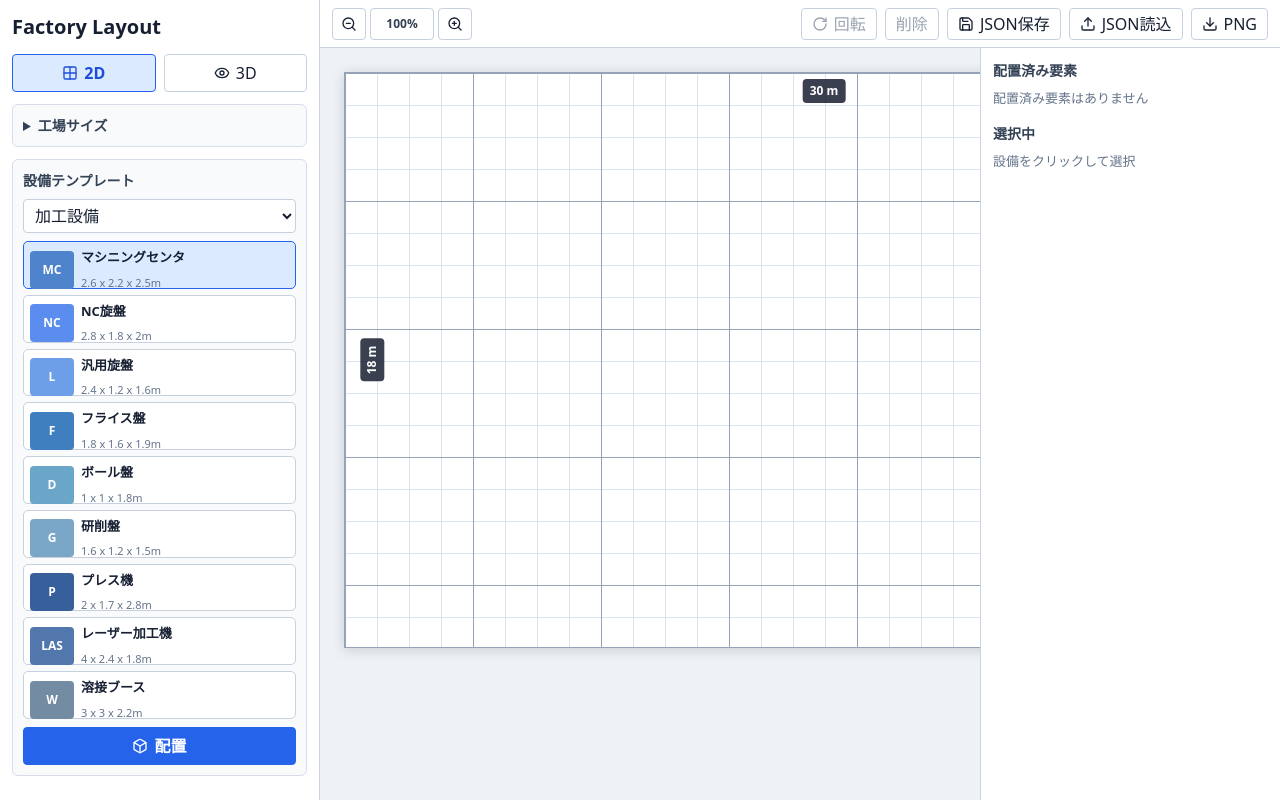
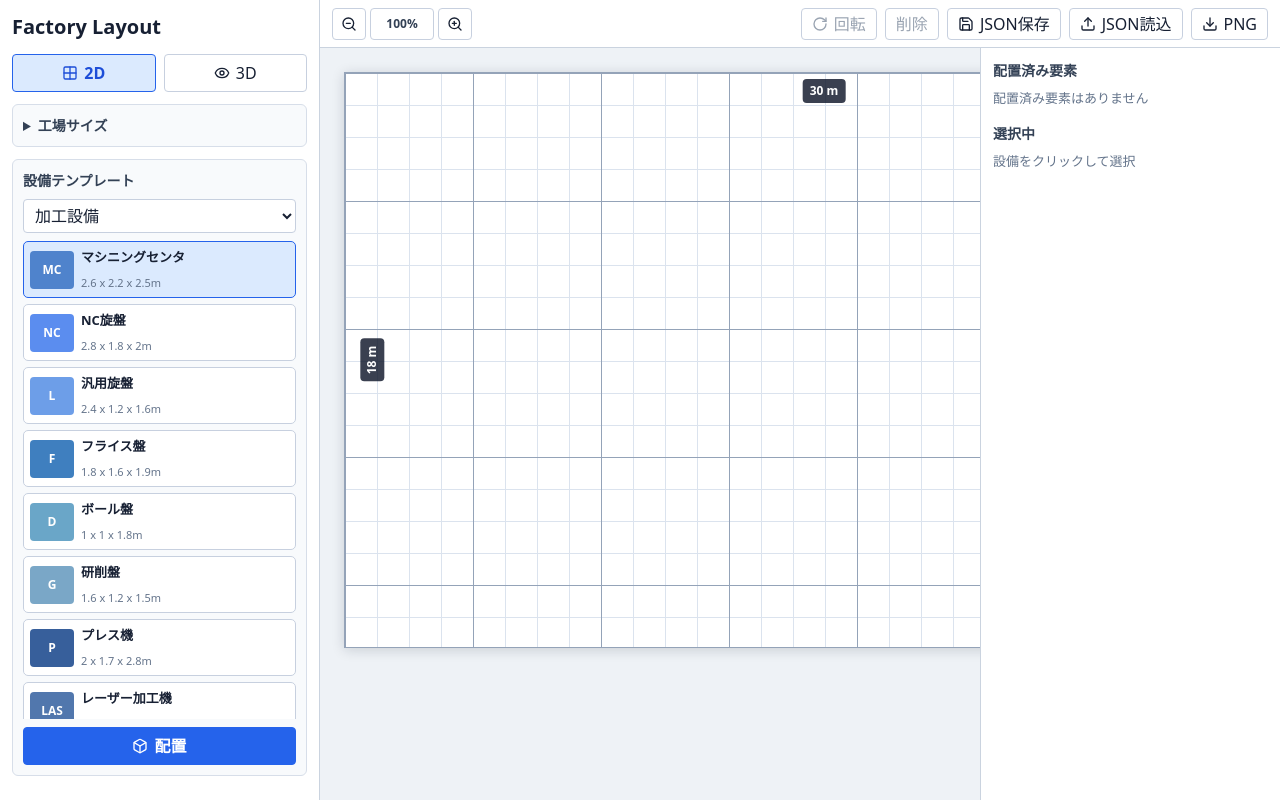
Before and after one commit to PlugBits/factory-layout, a React (Vite) app: page / in a window 1280 px wide. Built offline with nearby package versions, Linux system fonts and the light colour scheme.

Commit message:
modify rightclick movement

```diff
--- a/src/App.tsx
+++ b/src/App.tsx
@@ -322,8 +322,9 @@ function App() {
 
   const movePan = (event: React.PointerEvent<HTMLDivElement>) => {
     if (!panDrag) return;
-    event.currentTarget.scrollLeft = panDrag.scrollLeft - (event.clientX - panDrag.x);
-    event.currentTarget.scrollTop = panDrag.scrollTop - (event.clientY - panDrag.y);
+    event.preventDefault();
+    event.currentTarget.scrollLeft -= event.movementX;
+    event.currentTarget.scrollTop -= event.movementY;
   };
 
   const endPan = (event: React.PointerEvent<HTMLDivElement>) => {
--- a/src/styles.css
+++ b/src/styles.css
@@ -142,7 +142,9 @@ select {
 
 .template-list {
   display: grid;
+  align-content: start;
   gap: 6px;
+  grid-auto-rows: max-content;
   max-height: 320px;
   overflow: auto;
   margin: 8px 0;
@@ -264,6 +266,7 @@ select {
 .board-wrap {
   overflow: auto;
   padding: 24px;
+  user-select: none;
 }
 
 .board-wrap.panning {
```
